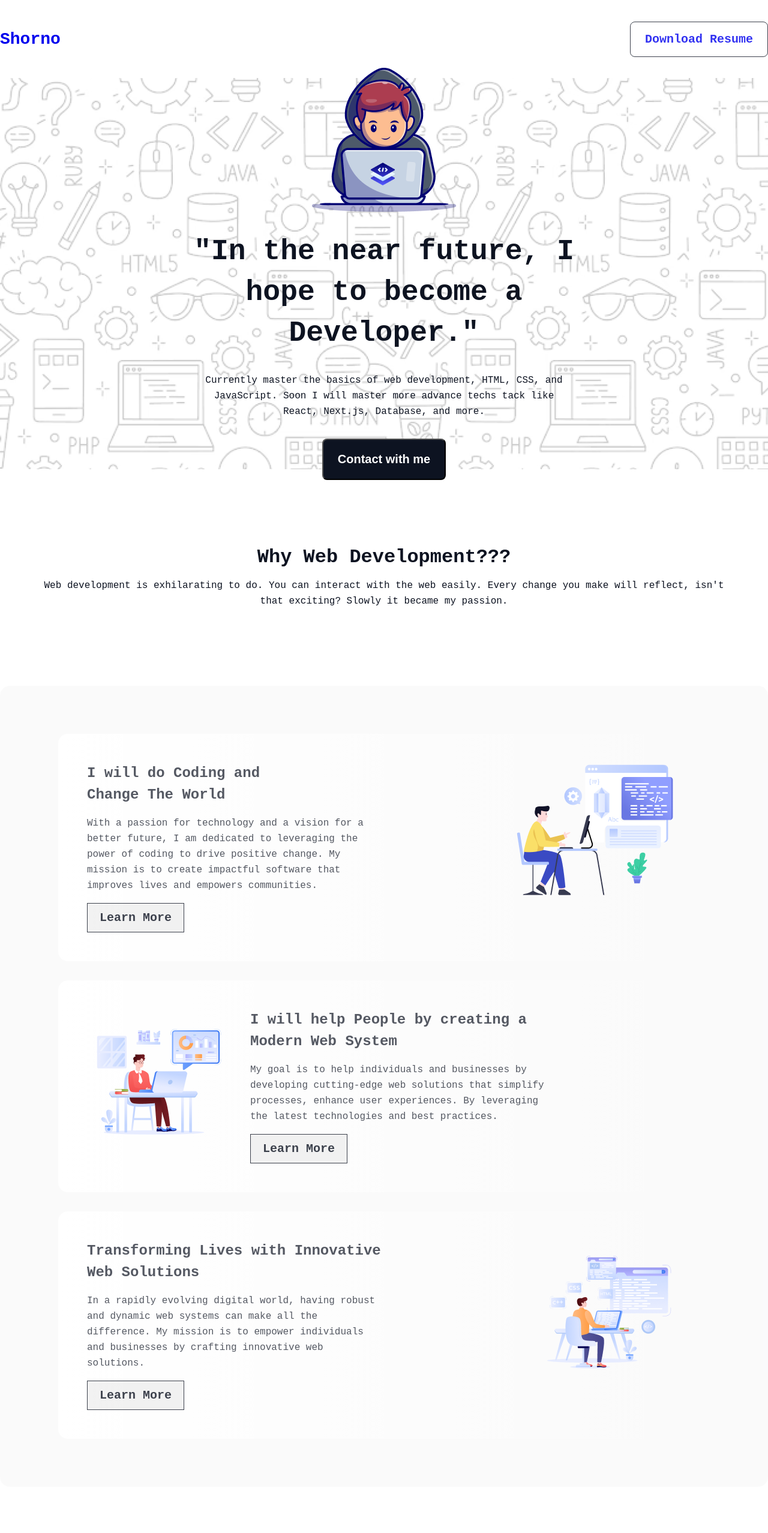
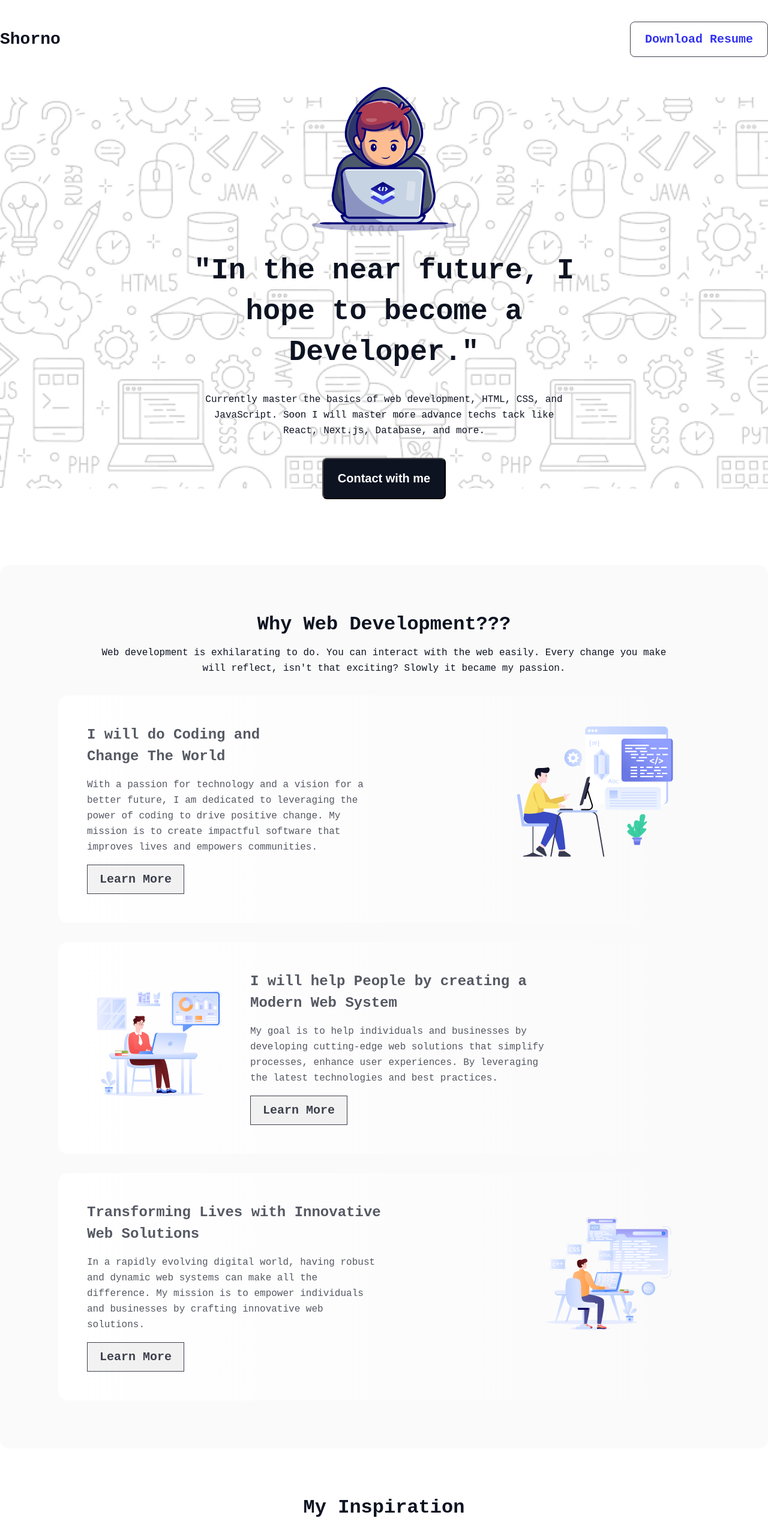
Before and after one commit to Shorno/Assignment_1-PH, a website built with Vite: page index.html in a window 1280 px wide. Shown: the top 2555 px of the page at 60% size. Built offline with nearby package versions, Linux system fonts and the light colour scheme; a web font is replaced by a local one.

Commit message:
added id scroll and minor fixes.

```diff
--- a/index.html
+++ b/index.html
@@ -14,20 +14,26 @@
 <body>
 <nav>
     <ul class="nav container">
-        <li class="nav-title"><a href="/">Shorno</a></li>
+        <li><a class="nav-title" href="/">Shorno</a></li>
         <li class="download-button"><a href="#">Download Resume</a></li>
     </ul>
 </nav>
+<main>
     <section class="hero">
         <div class="hero-container container">
             <img src="public/Group.png" alt="developer avatar"/>
             <h1 class="hero-heading">"In the near future, I hope to become a Developer."</h1>
-        <p class="hero-text">Currently master the basics of web development, HTML, CSS, and JavaScript. Soon I will
+            <p class="hero-text">Currently master the basics of web development, HTML, CSS, and JavaScript.
+                Soon I will
                 master more advance techs tack like React, Next.js, Database, and more.</p>
+            <a href="#footer">
                 <button class="contact-button">Contact with me</button>
+            </a>
         </div>
     </section>
-<section class="web-dev container">
+    <section class="web-dev container" id="about">
+
+        <div class="web-dev-cards">
             <div class="web-dev-text">
                 <h1 class="web-dev-heading">Why Web Development???</h1>
                 <p class="text">Web development is exhilarating to do.
@@ -36,13 +42,15 @@
                     reflect, isn't that exciting?
                     Slowly it became my passion.</p>
             </div>
-    <div class="web-dev-cards">
+
             <div class="dev-card-1">
                 <div class="card-text">
                     <h1 class="dev-card-heading">I will do Coding and <br> Change The World</h1>
-                <p class="text details">With a passion for technology and a vision for a better future, I am dedicated
+                    <p class="text details">With a passion for technology and a vision for a better future, I am
+                        dedicated
                         to
-                    leveraging the power of coding to drive positive change. My mission is to create impactful software
+                        leveraging the power of coding to drive positive change. My mission is to create impactful
+                        software
                         that improves lives and
                         empowers communities.</p>
                     <button class="card-button">Learn More</button>
@@ -55,7 +63,8 @@
                 <div class="card-text">
                     <h1 class="dev-card-heading">I will help People by creating a Modern Web System</h1>
                     <p class="text details">My goal is to help individuals and businesses by developing cutting-edge web
-                    solutions that simplify processes, enhance user experiences. By leveraging the
+                        solutions that simplify processes, enhance user experiences.
+                        By leveraging the
                         latest technologies and best practices.</p>
                     <button class="card-button">Learn More</button>
                 </div>
@@ -67,8 +76,11 @@
                 <div class="card-text">
                     <h1 class="dev-card-heading">Transforming Lives with Innovative Web Solutions
                     </h1>
-                <p class="text details">In a rapidly evolving digital world, having robust and dynamic web systems can
-                    make all the difference. My mission is to empower individuals and businesses by crafting innovative
+                    <p class="text details">In a rapidly evolving digital world, having robust and dynamic web systems
+                        can
+                        make all the difference.
+                        My mission is to empower individuals and businesses by crafting
+                        innovative
                         web solutions.</p>
                     <button class="card-button">Learn More</button>
                 </div>
@@ -82,25 +94,31 @@
     </section>
 
     <section class="inspiration container">
-    <h1 class="dev-card-heading">My Inspiration</h1>
-    <p class="text inspiration-text">My Web Development Inspiration! The endless possibilities of web development have
+        <h1 class="inspiration-heading">My Inspiration</h1>
+        <p class="text inspiration-text">My Web Development Inspiration! The endless possibilities of web development
+            have
             always captivated me. The
-        ability to transform lines of code into interactive, impactful digital experiences drives my passion. Inspired
-        by the desire to solve problems and improve lives, I strive to connect people through the power of the web.</p>
+            ability to transform lines of code into interactive, impactful digital experiences drives my passion.
+            Inspired
+            by the desire to solve problems and improve lives, I strive to connect people through the power of the
+            web.</p>
         <div class="iframe-container">
             <iframe src="https://www.youtube.com/embed/QRrPE9aj3wI?start=2205" frameborder="0" allowfullscreen></iframe>
         </div>
     </section>
     <section class="current-target container">
         <h1 class="web-dev-heading">My Current Target</h1>
-    <p class="text target-text">My current target is to master the basics of web development, HTML, CSS, and JavaScript.
+        <p class="text target-text">My current target is to master the basics of web development, HTML, CSS, and
+            JavaScript.
             Soon I will
-        master more advance techs tack like React, Next.js, Database, and more. Build unique and modern web projects</p>
+            master more advance techs tack like React, Next.js, Database, and more. Build unique and modern web
+            projects</p>
         <div class="target-cards container">
             <div class="target-card card-1">
                 <img src="public/html.png" alt="html png">
                 <h1 class="target-lang">HTML</h1>
-            <p class="text details">Learning HTML! As the foundation of web development, HTML (HyperText Markup
+                <p class="text details">Learning HTML!
+                    As the foundation of web development, HTML (HyperText Markup
                     Language) is essential for structuring content on the web.</p>
                 <a class="text-link">Learn More</a>
             </div>
@@ -108,7 +126,7 @@
                 <img src="public/css.png" alt="css png">
                 <h1 class="dev-card-heading">CSS</h1>
                 <p class="text details">Learning CSS! CSS (Cascading Style Sheets) is the key to making your web pages
-                visually appealing. It allows you to style and control HTML elemets</p>
+                    visually appealing. It allows you to style and control HTML elements</p>
                 <a class="text-link">Learn More</a>
 
             </div>
@@ -133,7 +151,8 @@
                 <img src="public/react.png" alt="react png">
                 <div>
                     <h1 class="dev-card-heading">React JS</h1>
-                <p class="text details">React is a JavaScript library for building user interfaces. It is maintained by
+                    <p class="text details">React is a JavaScript library for building user interfaces. It is maintained
+                        by
                         Facebook and a community of individual developers and companies.</p>
                     <a class="text-link">Learn More</a>
                 </div>
@@ -143,8 +162,10 @@
                     <img src="public/nodejs.png" alt="next png">
                     <div>
                         <h1 class="dev-card-heading">Node JS</h1>
-                    <p class="text details">Node.js is a powerful, open-source runtime environment that allows you to
-                        run JavaScript on the server side. With Node.js, you can build scalable and high-performance web
+                        <p class="text details">Node.js is a powerful, open-source runtime environment that allows you
+                            to
+                            run JavaScript on the server side. With Node.js, you can build scalable and high-performance
+                            web
                             applications, real-time chat apps, RESTful APIs, and more. </p>
                         <a class="text-link">Learn More</a>
                     </div>
@@ -155,7 +176,8 @@
                     <img src="public/mongodb.png" alt="database png">
                     <div>
                         <h1 class="dev-card-heading">Database</h1>
-                    <p class="text details">A database is an organized collection of data, generally stored and accessed
+                        <p class="text details">A database is an organized collection of data, generally stored and
+                            accessed
                             electronically from a computer system. Where data is stored and managed.</p>
                         <a class="text-link">Learn More</a>
                     </div>
@@ -179,7 +201,8 @@
             </div>
         </div>
     </section>
-<footer>
+</main>
+<footer id="footer">
     <div class="footer-section container">
         <div>
             <h1 class="footer-header"> An Open Commitment by Shorno</h1>
@@ -187,9 +210,11 @@
         <div>
             <a href="https://www.fb.com"> <img src="public/facebook.png" alt="fb icon"></a>
             <a href="https://github.com/shorno"><img src="public/github.png" alt="github icon"></a>
-            <a href="https://www.linkedin.com/in/shorno"><img src="public/linkedin-icon%201.png" alt="linkedin icon"></a>
+            <a href="https://www.linkedin.com/in/shorno"><img src="public/linkedin-icon%201.png"
+                                                              alt="linkedin icon"></a>
         </div>
     </div>
+
 </footer>
 </body>
 </html>
--- a/style.css
+++ b/style.css
@@ -1,6 +1,7 @@
 * {
     margin: 0;
     padding: 0;
+    scroll-behavior: smooth;
 }
 
 body {
@@ -18,6 +19,8 @@ a {
 a:hover {
     cursor: pointer;
 }
+
+
 
 .container {
     max-width: 1280px;
@@ -42,6 +45,7 @@ a:hover {
 
 .nav-title {
     color: #0D1321;
+    font-family: "Azeret Mono", monospace;
     font-size: 28px;
     font-style: normal;
     font-weight: 800;
@@ -62,6 +66,7 @@ a:hover {
 }
 
 .hero {
+    margin-top: 2rem;
     background-image: url("public/Hero-bg.png");
     height: 652px;
     display: flex;
@@ -219,7 +224,15 @@ a:hover {
     justify-content: center;
     align-items: center;
 }
-
+.inspiration-heading{
+    color: #0D1321;
+    text-align: center;
+    font-family: "Azeret Mono", monospace;
+    font-size: 32px;
+    font-style: normal;
+    font-weight: 800;
+    line-height: normal;
+}
 
 .inspiration-text {
     opacity: 0.7;
@@ -413,6 +426,7 @@ iframe {
 }
 
 footer{
+    margin-top: 10rem;
     border-radius: 16px;
     background: rgba(13, 19, 33, 0.03);
 }
```
Lines whose indentation alone changed are shown as unchanged.
